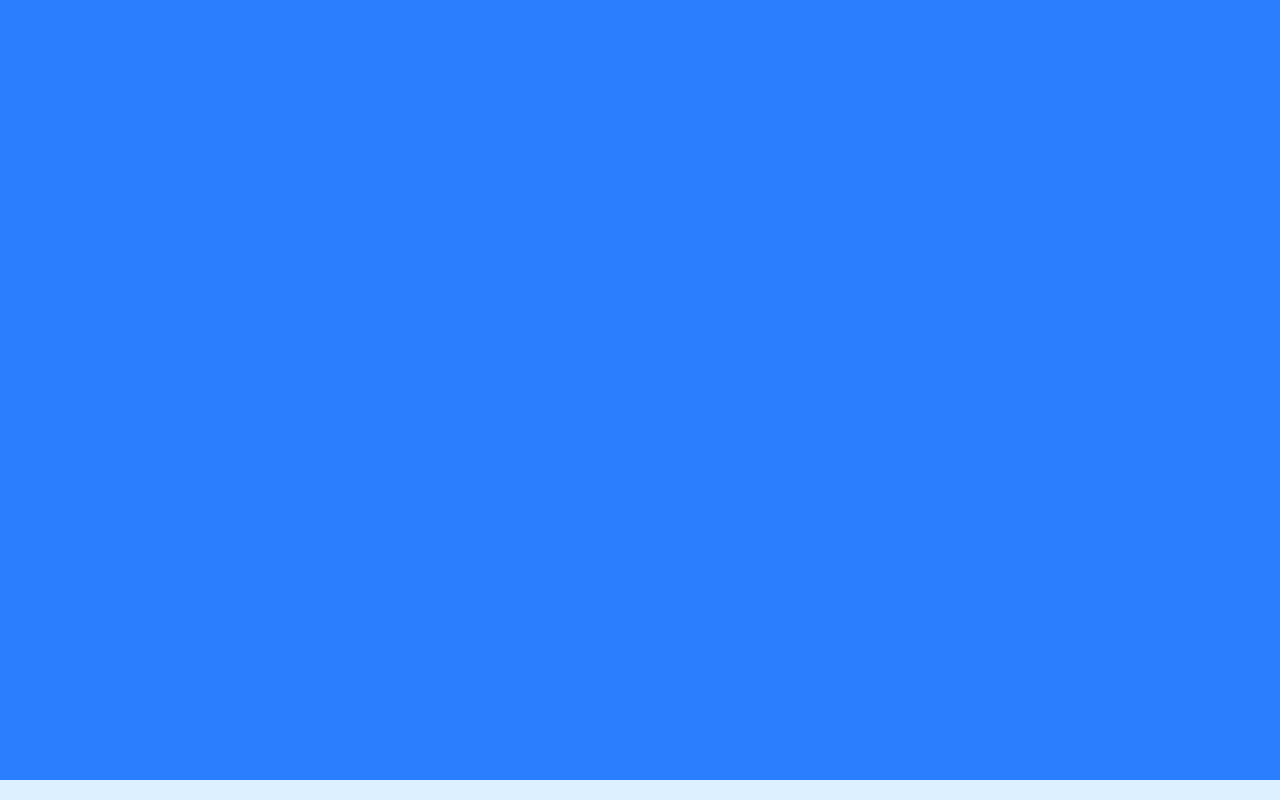
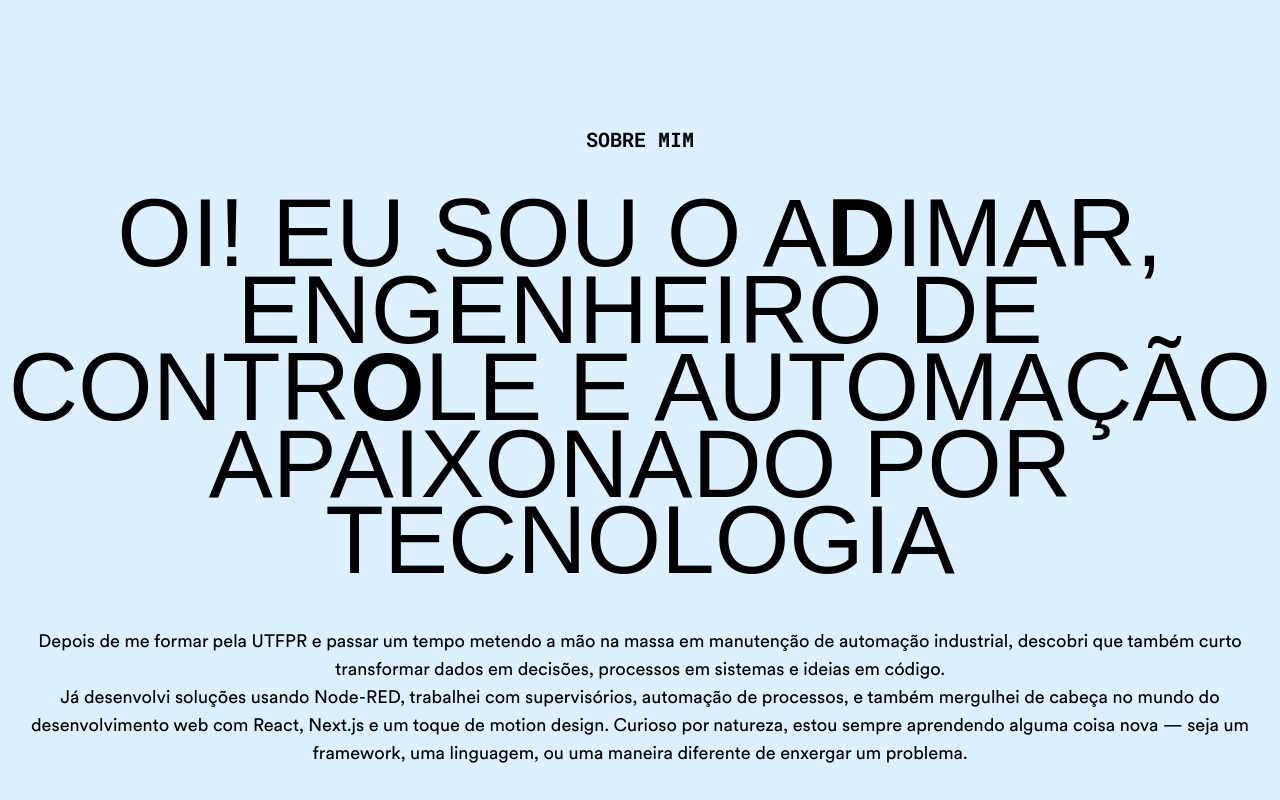
Before and after one commit to AdimarSarkis/vite-portifolio, a React (Vite) app: page / in a window 1280 px wide. Shown: the part 820-1620 px from the top of the page. Built offline with nearby package versions, Linux system fonts and the light colour scheme.

Commit message:
Refactor: About Section

```diff
--- a/src/App.jsx
+++ b/src/App.jsx
@@ -1,11 +1,12 @@
 import React from 'react'
 import Hero from './components/Hero'
+import About from './components/About'
 
 const App = () => {
   return (
     <main className='relative min-h-screen w-screen overflow-x-hidden'>
       <Hero />
-      <section className='z-0 min-h-screen bg-blue-500'/>
+      <About />
     </main>
   )
 }
--- /dev/null
+++ b/src/components/About.jsx
@@ -0,0 +1,66 @@
+import React from 'react'
+import gsap from 'gsap'
+
+import { ScrollTrigger } from 'gsap/ScrollTrigger'
+import { useGSAP } from '@gsap/react'
+
+gsap.registerPlugin(ScrollTrigger)
+
+const About = () => {
+
+  useGSAP(() => {
+
+
+    const clipAnimation = gsap.timeline({
+      scrollTrigger: {
+        trigger: '#clip',
+        start: 'center center',
+        end: '+=800 center',
+        scrub: 0.5,
+        pin: true,
+        pinSpacing: true,
+      }
+    })
+
+    clipAnimation.to('.mask-clip-path', {
+      width: '100vw',
+      height: '100vh',
+      borderRadius: 0
+    })
+
+  }, [])
+
+
+  return (
+    <div id='about' className='min-h-screen w-screen'>
+      <div className='relative mb-8 mt-36 flex flex-col items-center gap-5'>
+        <h2 className='font-general text-lg font-bold uppercase md:text-[20px]'>Sobre mim</h2>
+
+        <div className='mt-5 text-center text-4xl uppercase leading-[0.8] md:text-[6rem]'>
+          Oi! Eu sou o A<b>d</b>imar, engenheiro de Contr<b>o</b>le e Automação apaixonado por tecnologia
+        </div>
+
+        <div className=' w-screen p-7 text-center font-circular-web text-lg md:max-w-[90rem]'>
+          <p>Depois de me formar pela UTFPR e passar um tempo metendo a mão na massa em manutenção de automação industrial,
+    descobri que também curto transformar dados em decisões, processos em sistemas e ideias em código.
+</p>
+            <p> Já desenvolvi soluções usando Node-RED, trabalhei com supervisórios, automação de processos, e também
+    mergulhei de cabeça no mundo do desenvolvimento web com React, Next.js e um toque de motion design.
+    Curioso por natureza, estou sempre aprendendo alguma coisa nova — seja um framework, uma linguagem,
+    ou uma maneira diferente de enxergar um problema.</p>
+        </div>
+      </div>
+      <div className='h-dvh w-screen' id='clip'>
+        <div className='mask-clip-path about-image'>
+          <img
+            src='img/about.webp'
+            alt='Background'
+            className='absolute left-0 top-0 size-full object-cover'
+          />
+        </div>
+      </div>
+    </div>
+  )
+}
+
+export default About
--- a/src/components/Hero.jsx
+++ b/src/components/Hero.jsx
@@ -1,7 +1,6 @@
 import React, {useRef, useState, useEffect} from 'react'
 import '../index.css'
-import { TiLocation, TiDownload  } from 'react-icons/ti';
-import Button from './Button';
+import { TiDownload  } from 'react-icons/ti';
 import gsap from 'gsap';
 import { ScrollTrigger } from 'gsap/ScrollTrigger';
 
@@ -22,6 +21,14 @@ const Hero = () => {
     setCurrentIndex(upcomingVideoIndex);
   }
 
+  const handleDownload = () => {
+    const link = document.createElement('a');
+    link.href = '/Currículo - ADIMAR.pdf'; // Caminho para o arquivo na pasta public
+    link.download = 'Currículo - ADIMAR.pdf'; // Nome do arquivo ao ser baixado
+    document.body.appendChild(link);
+    link.click();
+    document.body.removeChild(link);
+  };
 
   const handleVideoLoad = () => {
     setLoadedVideos((prev) => prev + 1);
@@ -154,8 +161,9 @@ const Hero = () => {
               <div className="mt-24 px-5 sm:px-10">
                 <h1 className='special-font hero-heading text-light-secondary'>Adimar Sarkis da Cruz</h1>
                 <p className='mb-5 max-w-64 font-robert-regular text-light-secondary'>Engenheiro de Controle e Automação <br/> Baixe meu curriculo </p>
-                <Button id='curriculo' title='Baixar meu Curriculo' leftIcon={<TiDownload />}
-                containerClass="!bg-yellow-300 flex-center gap-1" />
+                <a download={true} href='/Currículo - ADIMAR.pdf' onClick={handleDownload}
+                  className="group relative z-10 w-fit cursor-pointer
+    overflow-hidden rounded-full px-7 py-3 text-black !bg-yellow-300 flex-center gap-1" >{<TiDownload />} Baixe o meu Curriculo</a>
               </div>
             </div>
         </div>
```
Also changed, not shown: src/components/AnimatedTitle.jsx (added), 1 other file (tests, documents, lock files or other folders).
